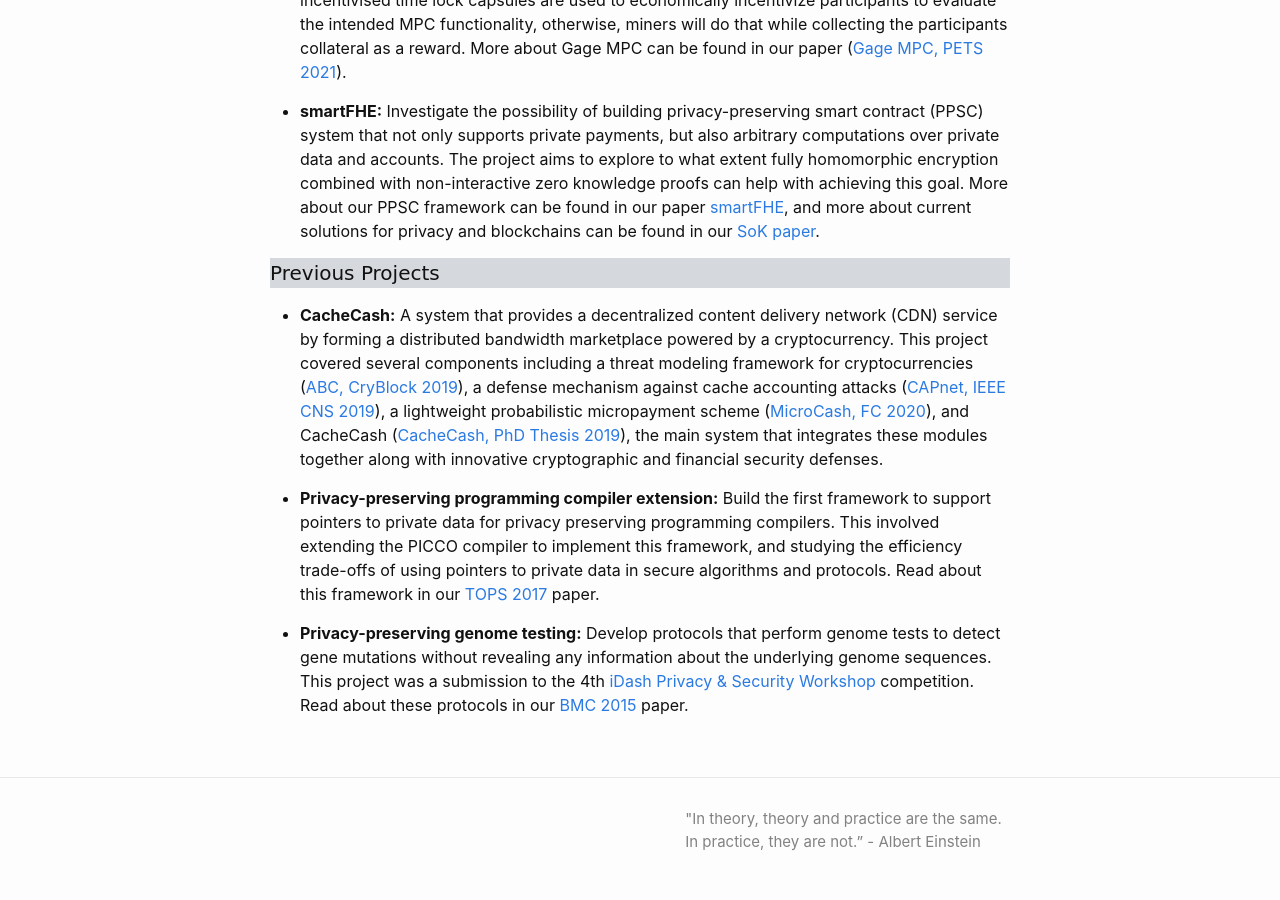
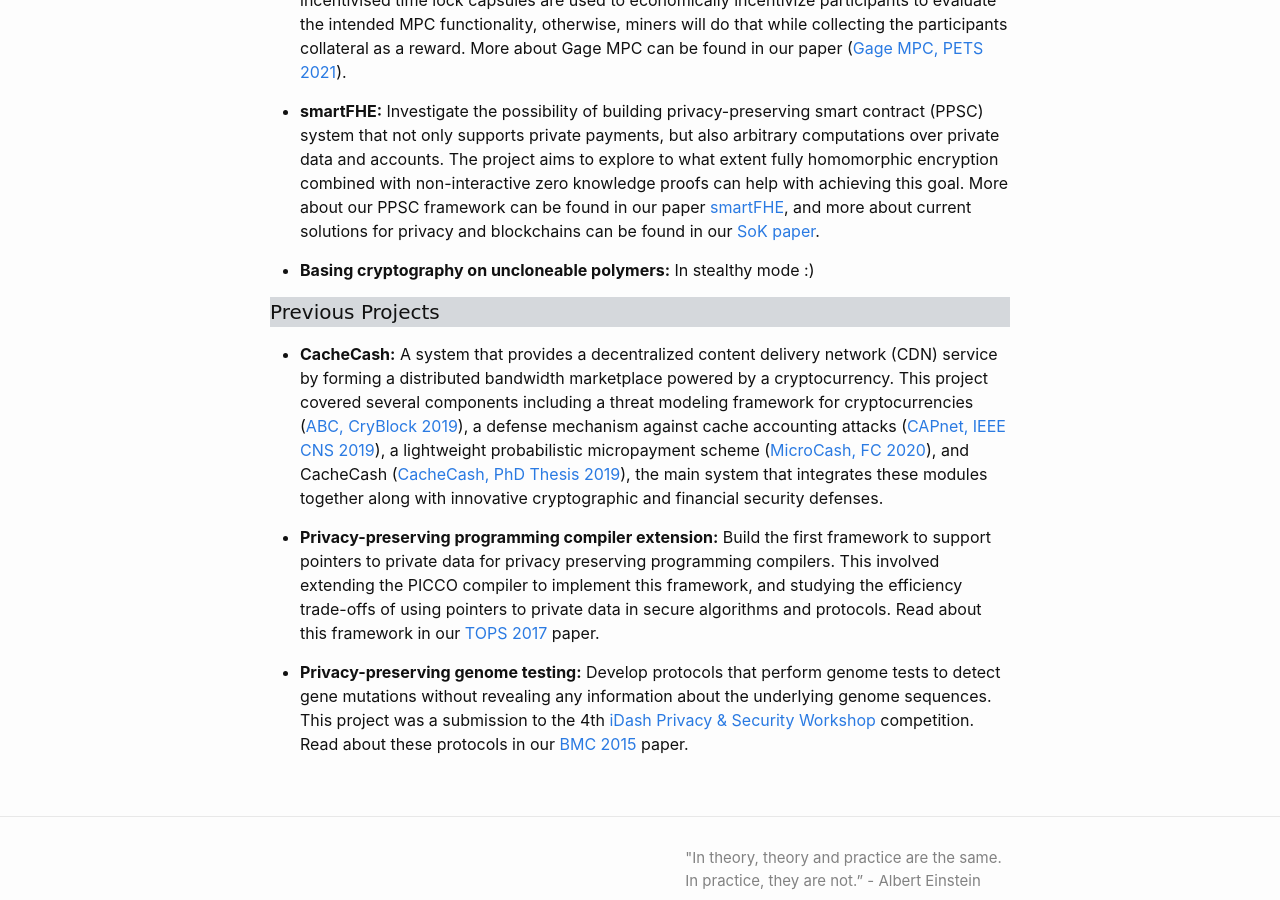
Before and after one commit to GhadaAlmashaqbeh/GhadaAlmashaqbeh.github.io, a Jekyll site: the page built from 01-research.md, in a window 1280 px wide and 900 px high, scrolled down 747 px. Built offline with Jekyll 4.4.1, drawn with Linux system fonts in a browser that asks for light colours.

Commit message:
edit research

```diff
--- a/01-research.md
+++ b/01-research.md
@@ -24,6 +24,8 @@ My research interests span cryptography, computer security, and privacy with a l
 
 * **smartFHE:** Investigate the possibility of building privacy-preserving smart contract (PPSC) system that not only supports private payments, but also arbitrary computations over private data and accounts. The project aims to explore to what extent fully homomorphic encryption combined with non-interactive zero knowledge proofs can help with achieving this goal. More about our PPSC framework can be found in our paper [smartFHE](https://eprint.iacr.org/2021/133), and more about current solutions for privacy and blockchains can be found in our [SoK paper](https://eprint.iacr.org/2021/727.pdf).
 
+* **Basing cryptography on uncloneable polymers:** In stealthy mode :)
+
 
 <h4 style="font-family: 'Comic Sans MS'; background-color:rgb(213, 216, 220);">Previous Projects</h4>
 
```
